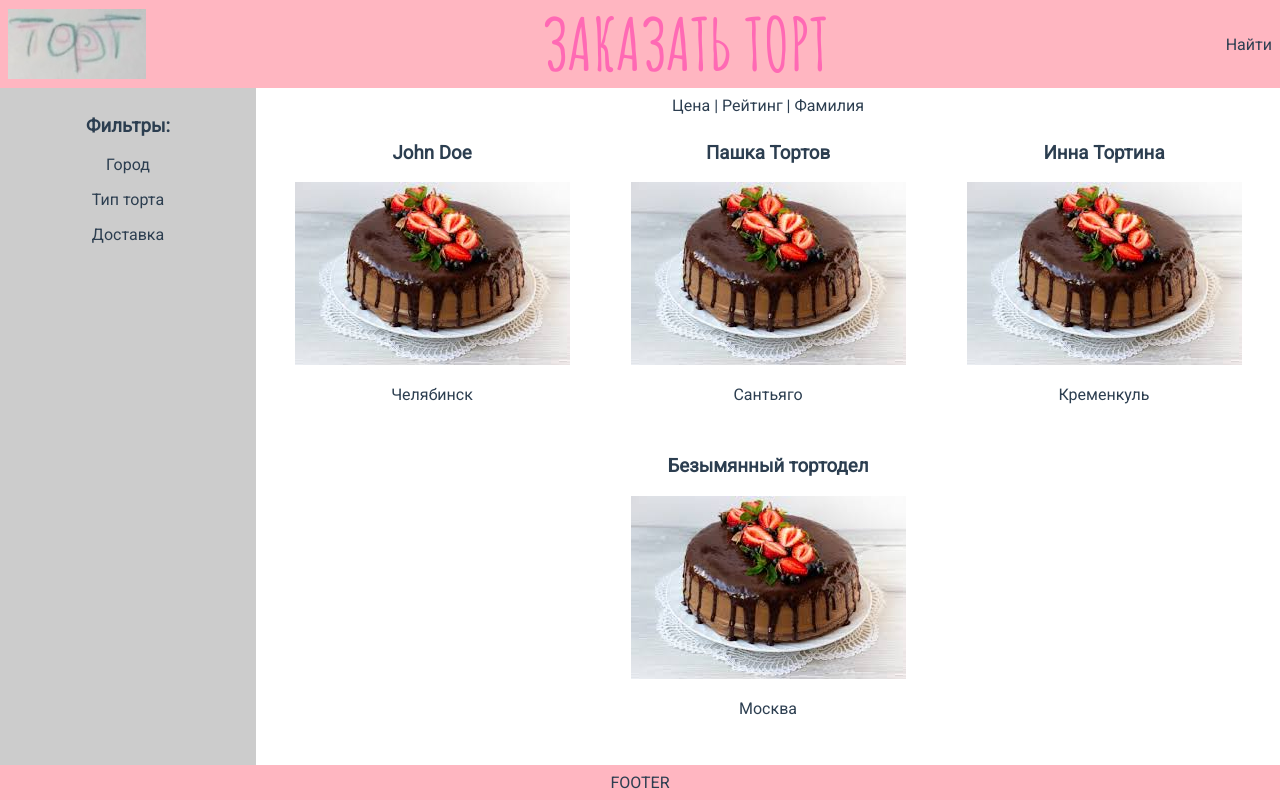
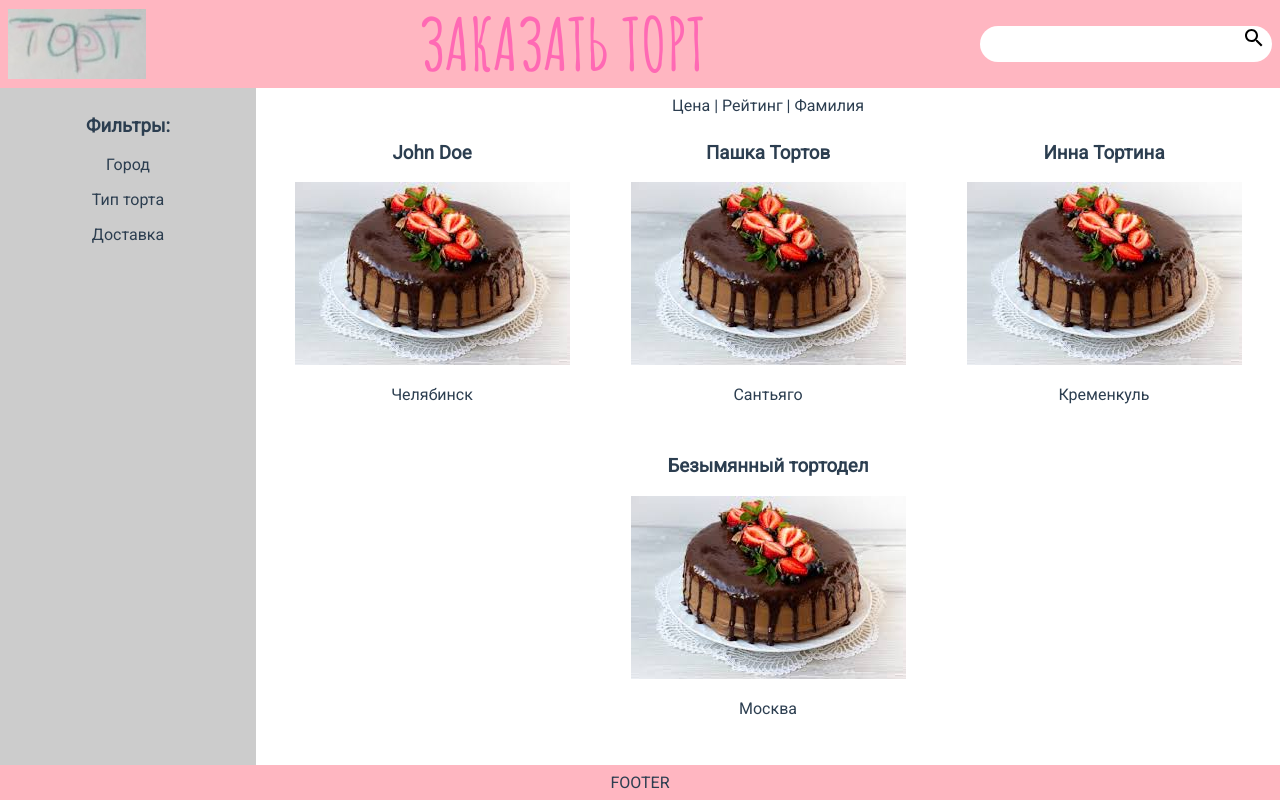
Before and after one commit to Something-Digital/tortix, a Vue app in the folder frontend/: page / in a window 1280 px wide. Built offline with nearby package versions, Linux system fonts and the light colour scheme.

Commit message:
Search component's markup is ready

```diff
--- a/frontend/src/components/Header.vue
+++ b/frontend/src/components/Header.vue
@@ -1,16 +1,30 @@
 <template>
   <header class="header">
-    <img class="logo" src="img/logo.jpg" alt="">
-    <h1 class="title">{{ title }}</h1>
-    <div class="search">Найти</div>
+    <img
+      class="logo"
+      src="img/logo.jpg"
+      alt=""
+    >
+    <h1 class="title">
+      {{ title }}
+    </h1>
+    <Search />
   </header>
 </template>
 
 <script>
+import Search from '@/components/Search.vue';
+
 export default {
   name: 'Header',
+  components: {
+    Search,
+  },
   props: {
-    title: String,
+    title: {
+      type: String,
+      required: true,
+    },
   },
 };
 </script>
--- /dev/null
+++ b/frontend/src/components/Search.vue
@@ -0,0 +1,69 @@
+<template>
+  <form class="search">
+    <input class="search-input">
+    <button class="search-submit">
+      <img
+        src="img/svg/search-24px.svg"
+        alt=""
+      >
+    </button>
+  </form>
+</template>
+
+<script>
+export default {
+  name: 'Search',
+};
+</script>
+
+<style scoped>
+.search {
+  --full-size: calc(var(--main-icon-size) + 2*var(--element-padding));
+  --half-size: calc(var(--full-size) / 2);
+  --font-size: calc(var(--main-icon-size) - var(--element-padding));
+  position: relative;
+}
+.search-input {
+  height: var(--main-icon-size);
+  line-height: var(--main-icon-size);
+  padding:
+    var(--element-padding)
+    calc(var(--full-size) + var(--element-padding))
+    var(--element-padding)
+    var(--half-size);
+  font-size: var(--font-size);
+  border: 0;
+  border-radius: var(--half-size);
+  outline: transparent;
+  color: var(--main-text-color);
+}
+.search-submit {
+  width: var(--full-size);
+  height: var(--full-size);
+  padding: 0;
+  border: 0;
+  background: transparent;
+  position: absolute;
+  border-radius: var(--half-size);
+  text-align: center;
+  right: 0;
+  top: 0;
+  cursor: pointer;
+  display: flex;
+  justify-content: center;
+  transition: .1s;
+}
+.search-submit:hover {
+  background: whitesmoke;
+}
+.search-submit > img {
+  width: var(--main-icon-size);
+  height: var(--main-icon-size);
+  display: block;
+  transition: .1s;
+}
+.search-submit:hover > img {
+  width: calc(var(--main-icon-size) * 1.2);
+  height: calc(var(--main-icon-size) * 1.2);
+}
+</style>
--- a/frontend/src/vars.css
+++ b/frontend/src/vars.css
@@ -4,10 +4,14 @@
 
   /* paddings */
   --common-padding: 8px;
+  --element-padding: 6px;
 
 
   /* colors */
   --main-title-color: hotpink;
   --main-text-color: #2c3e50;
   --main-background-color: lightpink;
+
+  /* sizes */
+  --main-icon-size: 24px;
 }
```
Also changed, not shown: frontend/public/img/svg/search-24px.svg (added).
